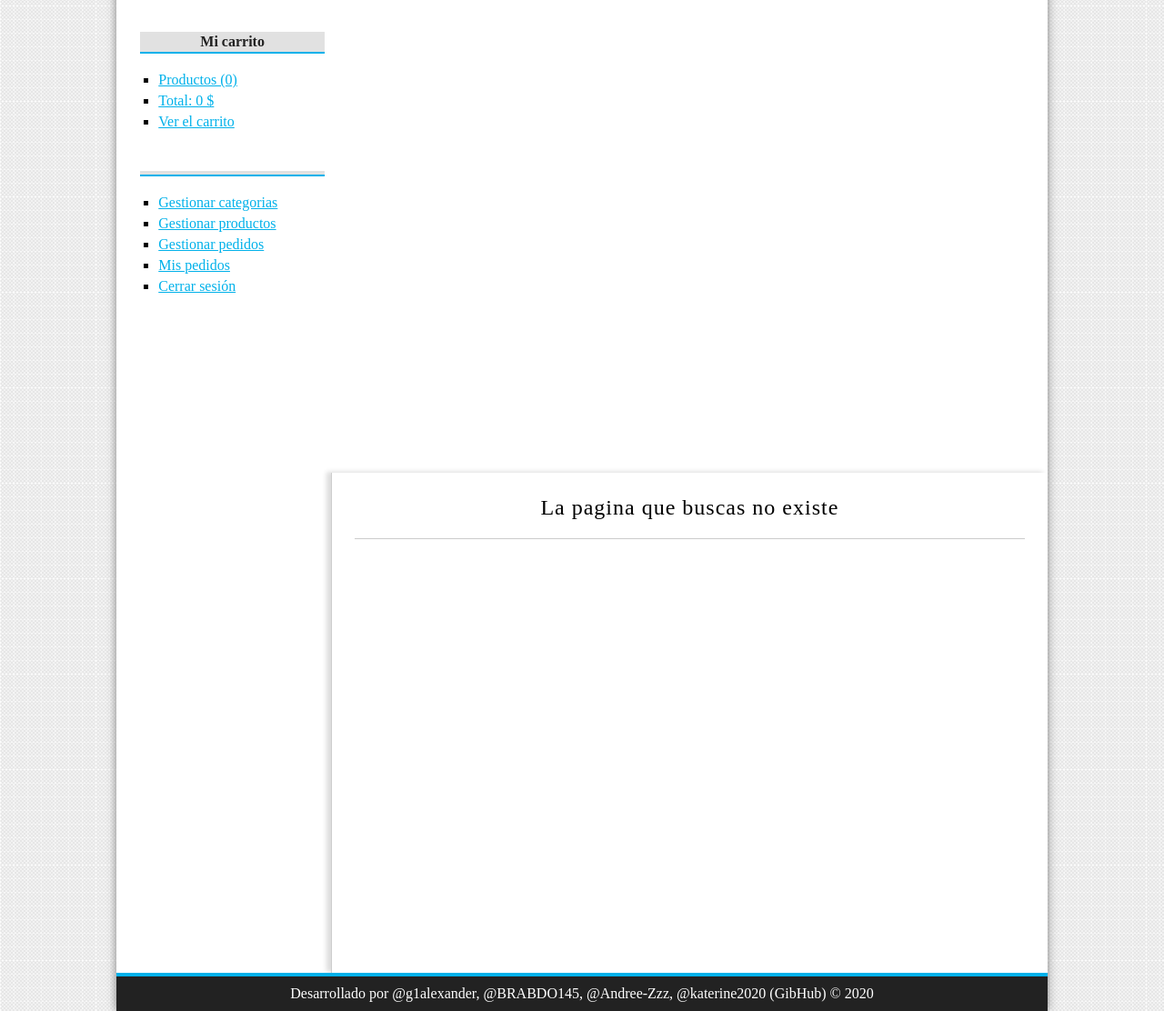
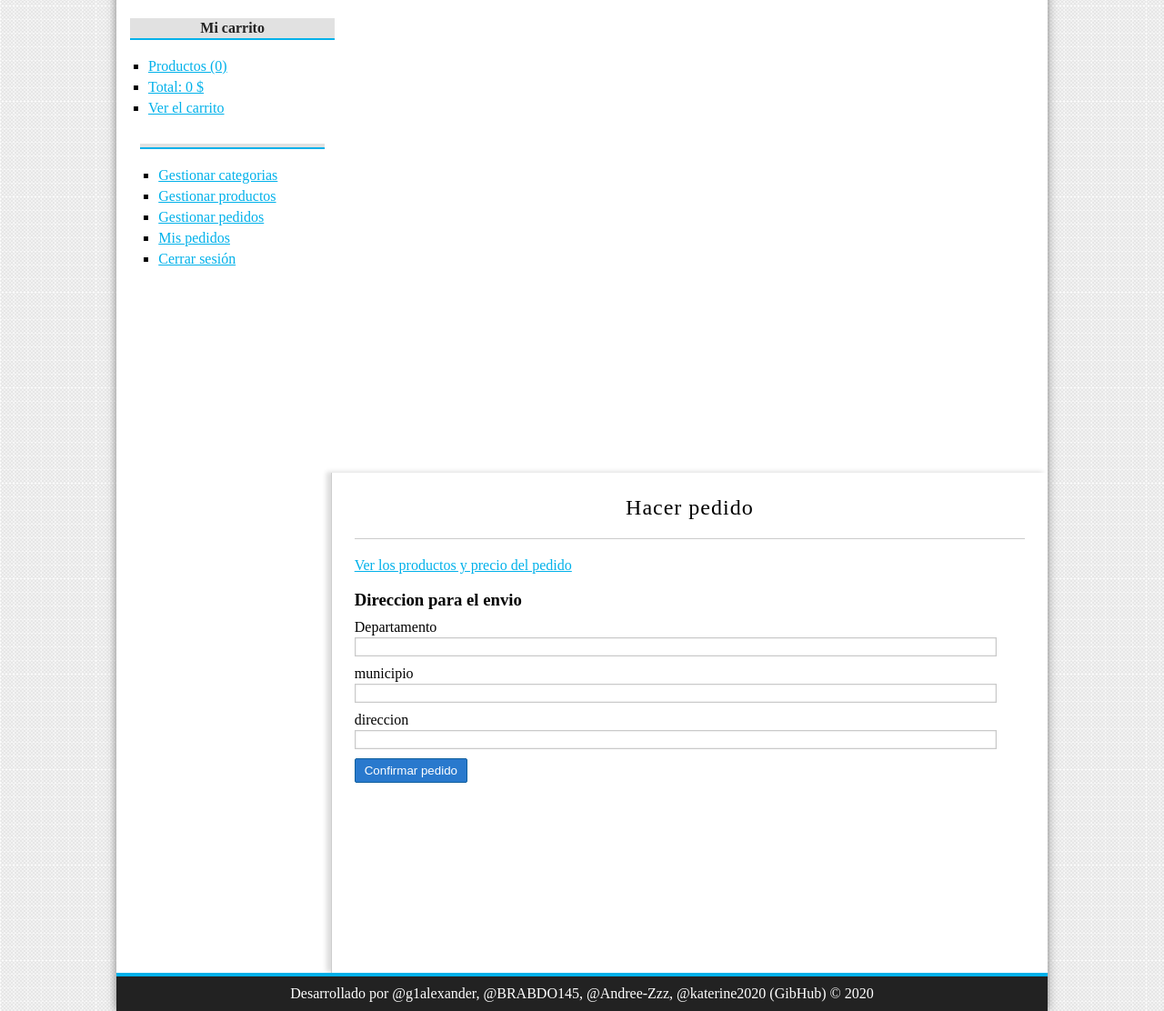
Before and after one commit to g1alexander/Project-TIENDAONLINE, a PHP site: page /Project-TIENDAONLINE/pedido/hacer in a window 1280 px wide. Shown: the part 204-1316 px from the top of the page at 91% size. Run offline with PHP 8.4, Linux system fonts and the light colour scheme; the visitor is signed in with stand-in values (Sample User, id 1); data comes from the database, SQL or seed files in the repository.

Commit message:
Gestion de pedidos para el carrito de compra

```diff
--- a/controllers/PedidoController.php
+++ b/controllers/PedidoController.php
@@ -1,7 +1,96 @@
 <?php
+require_once 'models/pedido.php';
 class pedidoController{
-    public function index(){
-        echo "controlador pedidos, accion index";
+    public function hacer(){
+        require_once 'views/pedido/hacer.php';
+    }
+
+    public function add(){
+        /* METODO QUE NOS PERMITARA GUARDAR EL PEDIDO */
+        if(isset($_SESSION['identity'])){
+            /* PARA GUARDAR DEBE ESTAR IDENTIFICADO */
+            $usuario_id = $_SESSION['identity']->id; //que usuario hizo el pedido
+            $departamento = isset($_POST['departamento']) ? $_POST['departamento'] : false;
+            $municipio = isset($_POST['municipio']) ? $_POST['municipio'] : false;
+            $direccion = isset($_POST['direccion']) ? $_POST['direccion'] : false;
+            $stats = Utils::statsCarrito(); //total a pagar en el pedido
+            //helpers/utils.php
+            $coste = $stats['total'];
+            //guardar datos a la data base
+            if($departamento&&$municipio&&$direccion){
+                $pedido = new Pedido();
+                $pedido -> setUsuario_id($usuario_id);
+                $pedido ->setDepartamento($departamento);
+                $pedido ->setMunicipio($municipio);
+                $pedido ->setDireccion($direccion);
+                $pedido -> setCoste($coste);
+                $save = $pedido ->save(); //guardara en la tabla pedido
+                //guardar linea de pedido
+                $save_lineas = $pedido ->save_linea(); //guardara en lineas_pedidos
+                if($save && $save_lineas){
+                    $_SESSION['pedido'] = "complete";
+                }else{
+                    $_SESSION['pedido'] = "failed";
+                }
+            }else{
+                $_SESSION['pedido'] = "failed";
+            }
+            header('Location:'.base_url.'pedido/confirmado');
+
+        }else{
+            //redirijo
+            header('Location:'.base_url);
+        }
+    }
+    public function confirmado(){
+        /* IDENTIFICAREMOS QUE EL USUARIO ESTE LOGEADO, SI LO ESTA SACAMOS SU id */
+        if(isset($_SESSION['identity'])){
+            $identity = $_SESSION['identity'];
+            //sacamos el pedido
+            $pedido = new Pedido();
+            $pedido ->setUsuario_id($identity->id);
+            $pedido = $pedido->getOneByUser();
+            /*YA SABEMOS QUE $pedido->id TIENE EL id DEL PEDIDO CONFIRMADO
+                Y SE SABE PORQUE getOneByUser EN LA CONSULTA SE DICE QUE SAQUE EL ULTIMO
+            */
+            $pedido_producto = new Pedido();
+            $productos = $pedido_producto->getProductosByPedido($pedido->id);
+        }
+        require_once 'views/pedido/confirmado.php';
+    }
+
+    public function mis_pedidos(){
+        Utils::isIdentity(); //IDENTIFICAMOS SI ESTA LOGEADO, SI NO ES ASI
+        //NO PODRA ACCEDER A ESTA URL
+        $usuario_id = $_SESSION['identity']->id;
+        $pedido = new Pedido();
+        /* SACO LOS PEDIDOS DEL USUARIO LO CUAL LO MOSTRAREMOS EN
+            views/pedido/mis_pedidos.php
+        */
+        $pedido->setUsuario_id($usuario_id);
+        $pedidos = $pedido->getAllByUser();
+        require_once 'views/pedido/mis_pedidos.php';
+    }
+
+    public function detalle(){
+        Utils::isIdentity();
+        if(isset($_GET['id'])){
+            $id = $_GET['id'];
+
+            //sacamos el pedido
+            $pedido = new Pedido();
+            $pedido ->setId($id);
+            $pedido = $pedido->getOne();
+            /*SACAR EL id DEL PRODUCTO
+             */
+            $pedido_productos = new Pedido();
+            $productos = $pedido_productos->getProductosByPedido($id);
+
+            require_once 'views/pedido/detalle.php';
+        }
+        else{
+            header('Location'.base_url.'pedido/mis_pedidos');
+        }
     }
 }
 
--- a/helpers/utils.php
+++ b/helpers/utils.php
@@ -22,6 +22,18 @@
         return true;
     }
 }
+
+/* FUNCION QUE NOS PERMITIRA SABER SI EL USUARIO ESTA IDENTIFICADO O NO,
+    LA LLAMAREMOS EN DIFERENTES METODOS DE LOS CONTROLADORES
+*/
+public static function isIdentity(){
+    if(!isset($_SESSION['identity'])){
+        header('Location:'.base_url);
+    }else{
+        return true;
+    }
+}
+
 /* FUNCION QUE NOS PERMITIRA LISTAR LAS CATEGORIAS EN EL MENU DEL SITIO WEB
     views/layouts/header.php
 */
@@ -32,6 +44,11 @@
     return $categorias;
 }
 
+/* ESTE METODO NOS PERMITIRA MOSTRAR LA SESSION CUANDO DEMOS COMPRAR UN PRODUCTO
+Y ASI MISMO NOS DARA EL MONTO TOTAL A PAGAR
+
+LO MOSTARMOS EN: views/carrito/index.php  ||  views/layouts/sidebar.php
+*/
 public static function statsCarrito(){
     $stats = array(
         'count' => 0,
--- /dev/null
+++ b/models/pedido.php
@@ -0,0 +1,180 @@
+<?php
+
+
+class Pedido{
+    private $id;
+    private $usuario_id;
+    private $departamento;
+    private $municipio;
+    private $direccion;
+    private $coste;
+    private $estado;
+    private $fecha;
+    private $hora;
+    private $db;
+
+    public function __construct(){
+        $this ->db =  Database::connect(); //accedemos a la base de datos
+    }
+
+    function getId() {
+        return $this->id;
+    }
+
+    function getUsuario_id() {
+        return $this->usuario_id;
+    }
+
+    function getDepartamento() {
+        return $this->departamento;
+    }
+
+    function getMunicipio() {
+        return $this->municipio;
+    }
+
+    function getDireccion() {
+        return $this->direccion;
+    }
+
+    function getCoste() {
+        return $this->coste;
+    }
+
+    function getEstado() {
+        return $this->estado;
+    }
+
+    function getFecha() {
+        return $this->fecha;
+    }
+
+    function getHora() {
+        return $this->hora;
+    }
+
+    function setId($id) {
+        $this->id = $id;
+    }
+
+    function setUsuario_id($usuario_id) {
+        $this->usuario_id = $usuario_id;
+    }
+
+    function setDepartamento($departamento) {
+        $this->departamento = $this->db->real_escape_string($departamento);
+    }
+
+    function setMunicipio($municipio) {
+        $this->municipio = $this->db->real_escape_string($municipio);
+    }
+
+    function setDireccion($direccion) {
+        $this->direccion = $this->db->real_escape_string($direccion);
+    }
+
+    function setCoste($coste) {
+        $this->coste = $coste;
+    }
+
+    function setEstado($estado) {
+        $this->estado = $estado;
+    }
+
+    function setFecha($fecha) {
+        $this->fecha = $fecha;
+    }
+
+    function setHora($hora) {
+        $this->hora = $hora;
+    }
+
+
+    public function getAll(){
+    /* METODO getAll(), NOS RETORNARA TODAS LAS PRODUCTOS LISTADOS DENTRO
+    DE LA BASE DE DATOS
+    */
+        $productos = $this ->db->query("SELECT * FROM pedidos ORDER BY id DESC");
+        return $productos;
+    }
+
+
+
+    public function getOne(){
+    /* ESTE METODO LOS PERMITIRA VER LISTAR UN PRODUCTO EN ESPECIFICO
+    */
+        $producto = $this->db->query("SELECT * FROM pedidos WHERE id={$this->getId()}");
+        return $producto->fetch_object();; //devuelvo un objeto ya utilizable
+    }
+
+    public function getOneByUser(){
+        /* BUSCARA UN PEDIDO POR USUARIO
+        */
+        $sql = "SELECT p.id, p.coste FROM pedidos p "
+                //."INNER JOIN lineas_pedidos lp ON lp.pedido_id = p.id "
+                ."WHERE p.usuario_id={$this->getUsuario_id()} ORDER BY id DESC LIMIT 1";
+        $pedido = $this ->db->query($sql);
+        return $pedido->fetch_object(); //devuelvo un objeto ya utilizable
+    }
+
+
+    public function getAllByUser(){
+        /* BUSCARA TODOS LOS PEDIDOS DEL USUARIO
+        */
+        $sql = "SELECT p.* FROM pedidos p "
+                ."WHERE p.usuario_id={$this->getUsuario_id()} ORDER BY id DESC";
+        $pedido = $this ->db->query($sql);
+        return $pedido; //devuelvo un objeto ya utilizable
+    }
+
+    public function getProductosByPedido($id){
+    /* este metodo sacara todos los productos que yo tenga o que existan
+        dentro la tabla de lineas_pedidos
+        cuyo id es el que le pasaremos por parametro*/
+
+      /*  $sql = "SELECT * FROM productos WHERE id IN "
+                ."(SELECT producto_id FROM lineas_pedidos WHERE pedido_id={$id})";*/
+
+        $sql = "SELECT pr.*, lp.unidades FROM productos pr "
+                ."INNER JOIN lineas_pedidos lp ON pr.id = lp.producto_id "
+                ."WHERE lp.pedido_id={$id}";
+        $productos = $this ->db->query($sql);
+        return $productos;
+    }
+
+    public function save(){
+        /* ESTE METODO LOS PERMITIRA GUARDAR UN PEDIDO  EN EL
+        FORMULARIO DE views/pedido/confirmado.php EN LA PARTE DE Formulario de pedido
+    */
+		$sql = "INSERT INTO pedidos VALUES(NULL, {$this->getUsuario_id()}, '{$this->getDepartamento()}', '{$this->getMunicipio()}', '{$this->getDireccion()}', {$this->getCoste()}, 'confirmado', CURDATE(), CURTIME())";
+		$save = $this->db->query($sql);
+
+		$result = false;
+		if($save){
+			$result = true;
+		}
+		return $result;
+    }
+
+    public function save_linea(){
+        //sacar el id del ultimo registro que se ha insertado
+        $sql = "SELECT LAST_INSERT_ID() AS 'pedido';";
+        $query = $this->db->query($sql);
+        $pedido_id = $query->fetch_object()->pedido;
+        foreach ($_SESSION['carrito'] as $elemento){
+            //INSERTAMOS LA id del pedido, producto y sus unidades, ESTO LO HACEMOS EN
+            //SIMULTANEO CON LA INSERCION DEL PEDIDO
+           // views/pedido/confirmado.php
+            $producto = $elemento['producto'];
+            $insert = "INSERT INTO lineas_pedidos VALUES (null, {$pedido_id}, {$producto->id}, {$elemento['unidades']})";
+            $save = $this->db->query($insert);
+        }
+        $result = false;
+		if($save){
+			$result = true;
+		}
+		return $result;
+    }
+
+}
+?>
--- a/views/carrito/index.php
+++ b/views/carrito/index.php
@@ -1,5 +1,5 @@
 <h1>Carrito de la compra</h1>
-
+<!--FORMULARIO QUE NOS PERMITIRA VISUALIZAR EL CARRITO DE COMPRAS-->
 <table>
     <tr>
         <th>imagen</th>
@@ -37,5 +37,5 @@
 <div class="total-carrito">
 <?php $stats = Utils::statsCarrito(); ?>
 <h3>Precio Total: <?=$stats['total']?></h3>
-<a href="#" class="button button-pedido">Hacer Pedido</a>
+<a href="<?=base_url?>pedido/hacer" class="button button-pedido">Hacer Pedido</a>
 </div>
--- a/views/layouts/sidebar.php
+++ b/views/layouts/sidebar.php
@@ -1,6 +1,5 @@
 <!-- BARRA LATERAL -->
 <aside id="lateral">
-<div id="carrito" class="block_aside">
 		<h3>Mi carrito</h3>
 		<ul>
 			<?php $stats = Utils::statsCarrito(); ?>
@@ -8,39 +7,40 @@
 			<li><a href="<?=base_url?>carrito/index">Total: <?=$stats['total']?> $</a></li>
 			<li><a href="<?=base_url?>carrito/index">Ver el carrito</a></li>
 		</ul>
-</div>
+	<div id="login" class="block_aside">
 
-<div id="login" class="block_aside">
-    <?php if(!isset($_SESSION['identity'])):?>
-        <h3>ENTRAR A LA WEB</h3>
+		<?php if(!isset($_SESSION['identity'])): ?>
+			<h3>Entrar a la web</h3>
 			<form action="<?=base_url?>usuario/login" method="post">
 				<label for="email">Email</label>
 				<input type="email" name="email" />
 				<label for="password">Contraseña</label>
 				<input type="password" name="password" />
-            <input type="submit" value="Enviar">
+				<input type="submit" value="Enviar" />
 			</form>
-    <?php else:?>
-    <!-- 'nombre' Y 'apellido' SON LOS NOMBRES QUE ESTAN EN LA TABLA DE LA BASE DE DATOS
+		<?php else: ?>
+			<h3><?=$_SESSION['identity']->nombre?> <?=$_SESSION['identity']->apellido?></h3>
+		<?php endif; ?>
 
-        CON ESTO MOSTRAREMOS EL NOMBRE Y APELLIDO DEL USUARIO QUE INGRESO AL SITIO WEB
-    -->
-    <h3><?=$_SESSION['identity']->nombre?><?= $_SESSION['identity']->apellido?></h3>
-    <?php endif;?><!-- LAS CONDICIONES SON PARA IDENTICAR QUE ROL TIENE EL USUARIO QUE INGRESO-->
-		<ul><!-- DIFERENTES URL QUE NOS PERMITIRA ACCEDER A LOS DIFERENTES FORMULARIOS QUE SE ENCUENTRAN LA CARPETA DE views/-->
+		<ul>
 			<?php if(isset($_SESSION['admin'])):?>
 				<li><a href="<?=base_url?>categoria/index">Gestionar categorias</a></li>
 				<li><a href="<?=base_url?>producto/gestion">Gestionar productos</a></li>
 				<li><a href="<?=base_url?>pedido/gestion">Gestionar pedidos</a></li>
-			<?php endif;?>
-			<?php if(isset($_SESSION['identity'])):?>
-				<li><a href="#">Mis pedidos</a></li>
+			<?php endif; ?>
+
+			<?php if(isset($_SESSION['identity'])):
+				ob_start();
+				?>
+				<li><a href="<?=base_url?>pedido/mis_pedidos">Mis pedidos</a></li>
 				<li><a href="<?=base_url?>usuario/logout">Cerrar sesión</a></li>
-			<?php else:?>
+			<?php else: ?>
 				<li><a href="<?=base_url?>usuario/registro">Registrate aqui</a></li>
 			<?php endif;?>
 		</ul>
 	</div>
+
 </aside>
+
 <!-- CONTENIDO CENTRAL -->
 <div id="central">
--- /dev/null
+++ b/views/pedido/hacer.php
@@ -0,0 +1,29 @@
+<!--views/carrito/index.php CUANDO LE DAMOS HACER PEDIDO SE ABRIRA ESTE FORMULARIO
+UNA VEZ LLENAMOS EL FORMULARIO PASARA AL CONTROLADOR
+controllers/pedidoController.php
+
+NECESITAREMOS ESTAR LOGEADOS PARA PODER REALIZAR PEDIDOS
+-->
+<?php if(isset($_SESSION['identity'])): ?>
+<h1>Hacer pedido</h1>
+<p>
+<a href="<?=base_url?>carrito/index">Ver los productos y precio del pedido</a>
+</p> <br>
+<h3>Direccion para el envio</h3>
+<form action="<?=base_url?>pedido/add" method="POST">
+
+<label for="departamento">Departamento</label>
+<input type="text" name="departamento" required>
+
+<label for="municipio">municipio</label>
+<input type="text" name="municipio" required>
+
+<label for="direccion">direccion</label>
+<input type="text" name="direccion" required>
+
+<input type="submit" value="Confirmar pedido">
+</form>
+<?php else: ?>
+<h1>Necesitas estar identificado</h1>
+<h3>Necesitas estar logeado en la web para realizar tu pedido</h3>
+<?php endif; ?>
```
Also changed, not shown: controllers/CarritoController.php (+11 -4 lines), views/pedido/confirmado.php (added, +52 -0 lines), views/pedido/detalle.php (added, +39 -0 lines), views/pedido/mis_pedidos.php (added, +23 -0 lines). Lines whose indentation alone changed are shown as unchanged.
